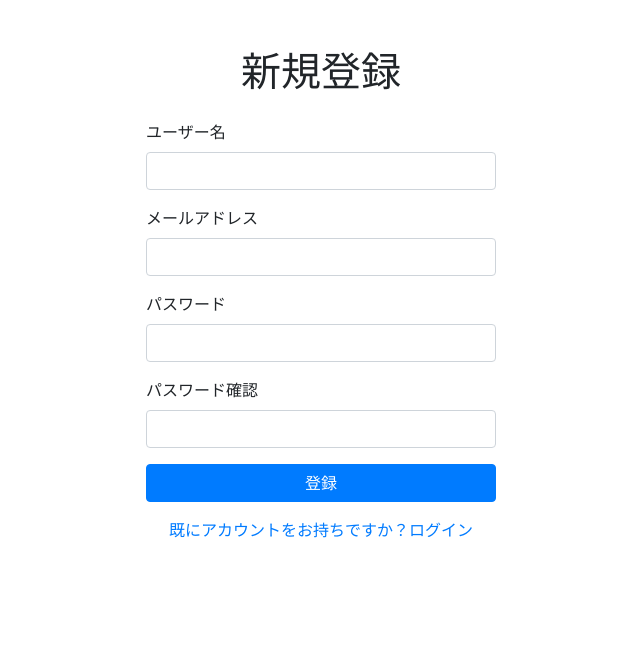
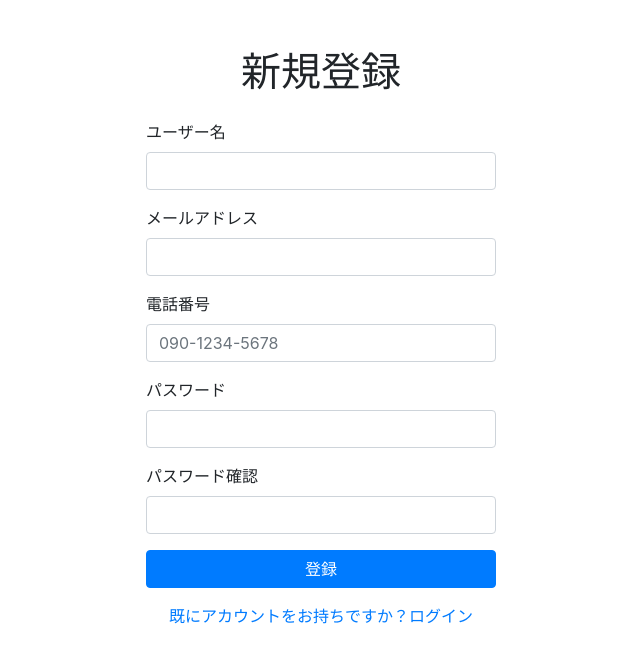
Before and after one commit to yamashita3303/NoteTrip, a Django app: page /signup/ in a window 1280 px wide. Shown: the top 663 px of the page, without its empty margins (319-959 px from the left). Run offline with Django 4.2, Linux system fonts and the light colour scheme; some libraries are stand-ins or nearby versions.

Commit message:
新規登録画面　電話番号追加

```diff
--- a/app/forms.py
+++ b/app/forms.py
@@ -1,8 +1,24 @@
 from django import forms
 from django.contrib.auth.forms import UserCreationForm
 from .models import CustomUser  # カスタムユーザーモデルをインポート
+import re  # 正規表現のためにインポート
 
 class CustomUserCreationForm(UserCreationForm):
+    phone_number = forms.CharField(
+        label="電話番号",
+        max_length=15,
+        required=True,
+        help_text="例: 090-1234-5678"
+    )
+
     class Meta(UserCreationForm.Meta):
         model = CustomUser  # カスタムユーザーモデルを指定
-        fields = ('username', 'email', 'password1', 'password2')  # 必要なフィールドを指定
+        fields = ('username', 'email', 'phone', 'password1', 'password2')  # 必要なフィールドを指定
+
+    # 電話番号のバリデーション (ハイフン付き)
+    def clean_phone_number(self):
+        phone_number = self.cleaned_data.get('phone')
+        pattern = r'^\d{2,4}-\d{2,4}-\d{4}$'  # 電話番号のフォーマット（例: 090-1234-5678）
+        if not re.match(pattern, phone_number):
+            raise forms.ValidationError('電話番号の形式が正しくありません（例: 090-1234-5678）。')
+        return phone_number
--- a/app/models.py
+++ b/app/models.py
@@ -2,4 +2,8 @@ from django.db import models
 from django.contrib.auth.models import AbstractUser
 
 class CustomUser(AbstractUser):
-    pass
+    # 電話番号フィールドを追加
+    phone = models.CharField(max_length=15, blank=False)  # ハイフンを含む電話番号用のフィールド
+
+    def __str__(self):
+        return self.username
--- a/app/templates/app/signup.html
+++ b/app/templates/app/signup.html
@@ -33,6 +33,10 @@
                     <input type="email" class="form-control" id="email" name="email" required>
                 </div>
                 <div class="form-group">
+                    <label for="phone_number">電話番号</label>
+                    <input type="text" class="form-control" id="phone_number" name="phone_number" required placeholder="090-1234-5678">
+                </div>
+                <div class="form-group">
                     <label for="password">パスワード</label>
                     <input type="password" class="form-control" id="password1" name="password1" required>
                 </div>
```
Also changed, not shown: app/migrations/0002_customuser_phone_number.py (added), app/migrations/0003_rename_phone_number_customuser_phone.py (added), db.sqlite3.
